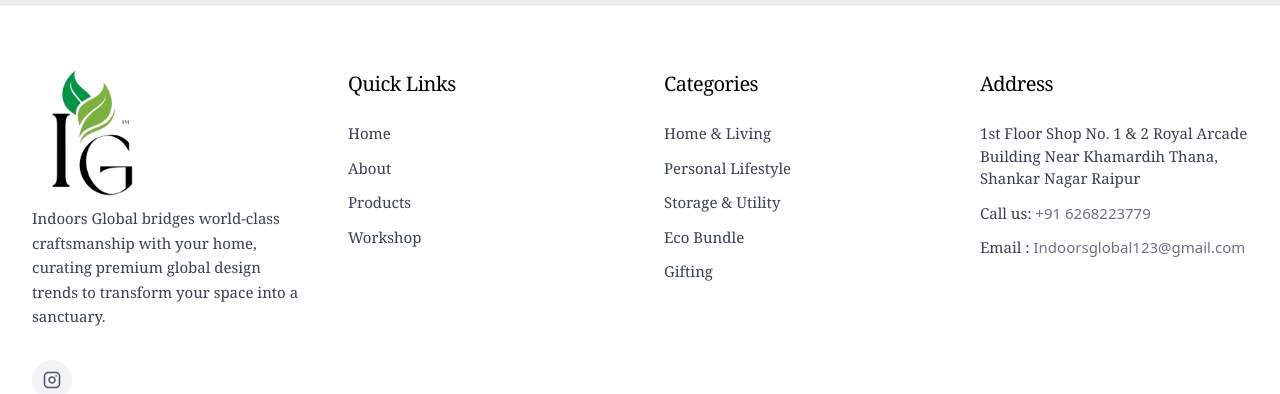
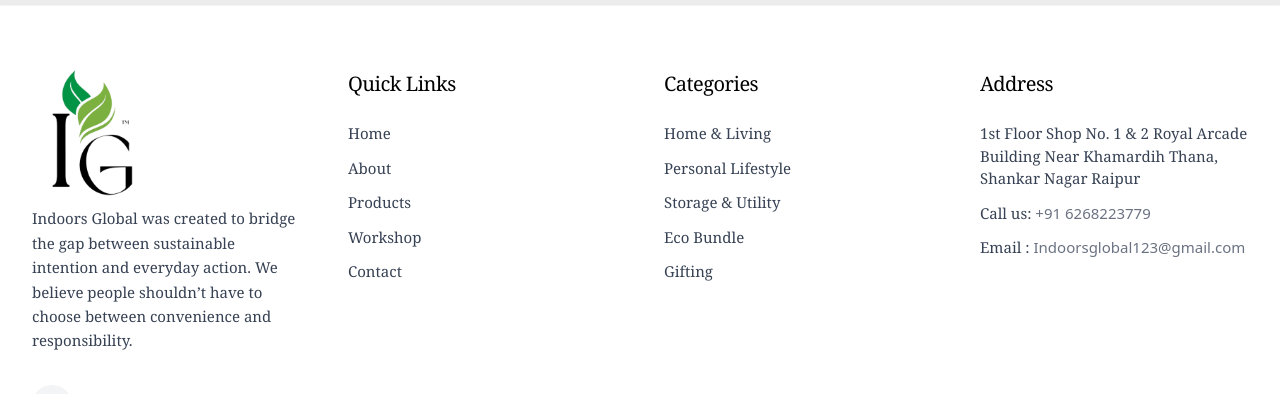
Before and after one commit to indoorsglobal/indoorsglobal, a Next.js app: page / in a window 1280 px wide. Shown: the part 5309-5703 px from the top of the page. Built offline with nearby package versions, Linux system fonts and the light colour scheme; grey boxes are pictures that could not be loaded.

Commit message:
Update Footer.tsx

```diff
--- a/components/layout/Footer.tsx
+++ b/components/layout/Footer.tsx
@@ -16,9 +16,9 @@ const Footer = () => {
               <div className="w-30 h-30 max-lg:w-20 max-lg:h-20 mb-2">
                 <Image src={logo} alt="" />
               </div>
-              Indoors Global bridges world-class craftsmanship with your home,
-              curating premium global design trends to transform your space into
-              a sanctuary.
+              Indoors Global was created to bridge the gap between sustainable
+              intention and everyday action. We believe people shouldn’t have to
+              choose between convenience and responsibility.
             </li>
           </ul>
 
@@ -53,7 +53,7 @@ const Footer = () => {
             Quick Links
           </h3>
           <ul className="space-y-3 text-[15px]">
-            {["Home", "About", "Products", "Workshop"].map((item) => (
+            {["Home", "About", "Products", "Workshop", "Contact"].map((item) => (
               <li
                 key={item}
                 className="hover:translate-x-1 transition-transform cursor-pointer hover:text-black"
```
